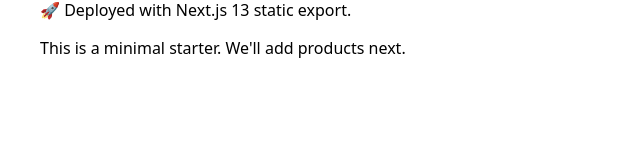
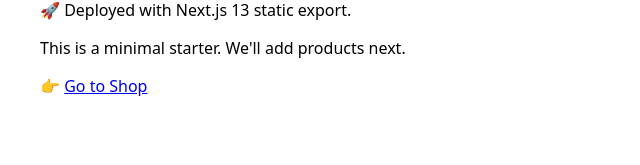
Before and after one commit to Vinay-Narasimhan1/amplify-storefront-demo, a Next.js app: page / in a window 1280 px wide. Shown: the part 127-292 px from the top of the page, without its empty margins (0-640 px from the left). Built offline with nearby package versions, Linux system fonts and the light colour scheme.

Commit message:
Update index.js

```diff
--- a/pages/index.js
+++ b/pages/index.js
@@ -1,9 +1,14 @@
+import Link from "next/link";
+
 export default function Home() {
   return (
-    <main style={{ fontFamily: 'system-ui, sans-serif', padding: '2rem' }}>
+    <main style={{ fontFamily: "system-ui, sans-serif", padding: "2rem" }}>
       <h1>My Amplify Storefront</h1>
       <p>🚀 Deployed with Next.js 13 static export.</p>
       <p>This is a minimal starter. We'll add products next.</p>
+      <p>
+        👉 <Link href="/shop">Go to Shop</Link>
+      </p>
     </main>
   );
 }
```
